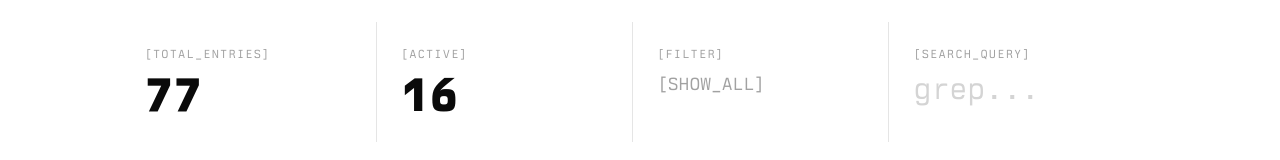
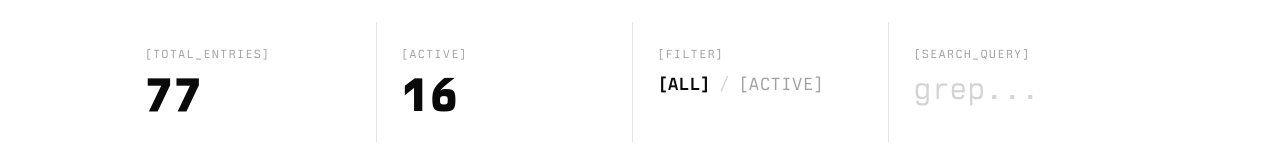
Before and after one commit to dakdevs/dak.dev-2026, a Next.js app: page /recommendations in a window 1280 px wide. Shown: the part 505-665 px from the top of the page. Built offline with nearby package versions, Linux system fonts and the light colour scheme; what @orpc/server would draw is missing.

Commit message:
style: improve filter toggle with clear ALL/ACTIVE options

```diff
--- a/src/components/recommendations-list.tsx
+++ b/src/components/recommendations-list.tsx
@@ -649,17 +649,31 @@ export function RecommendationsList() {
 					<div className="mb-2 font-mono text-neutral-400 text-xs tracking-widest">
 						[FILTER]
 					</div>
+					<div className="flex items-center gap-2 font-mono text-lg">
 						<button
-						className={`font-mono text-lg transition-colors ${
+							className={`transition-colors ${
+								!showCurrentOnly
+									? 'font-bold text-neutral-950'
+									: 'text-neutral-400 hover:text-neutral-600'
+							}`}
+							onClick={() => setShowCurrentOnly(false)}
+							type="button"
+						>
+							[ALL]
+						</button>
+						<span className="text-neutral-300">/</span>
+						<button
+							className={`transition-colors ${
 								showCurrentOnly
 									? 'font-bold text-neutral-950'
 									: 'text-neutral-400 hover:text-neutral-600'
 							}`}
-						onClick={() => setShowCurrentOnly(!showCurrentOnly)}
+							onClick={() => setShowCurrentOnly(true)}
 							type="button"
 						>
-						{showCurrentOnly ? '[CURRENT_ONLY]' : '[SHOW_ALL]'}
+							[ACTIVE]
 						</button>
+					</div>
 				</div>
 				<div className="col-span-2 bg-white p-6 md:col-span-1">
 					<div className="mb-2 font-mono text-neutral-400 text-xs tracking-widest">
```
Lines whose indentation alone changed are shown as unchanged.
